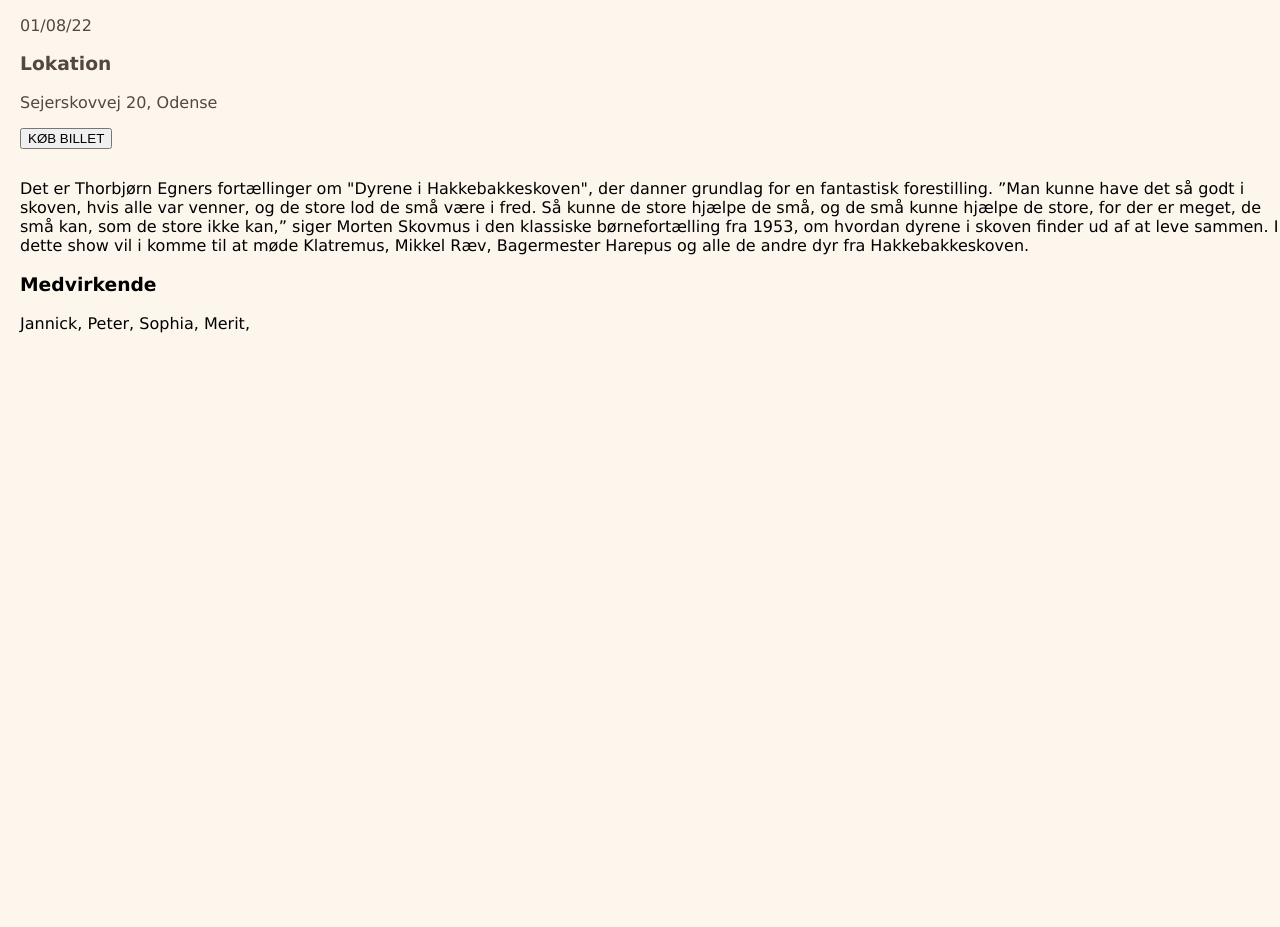
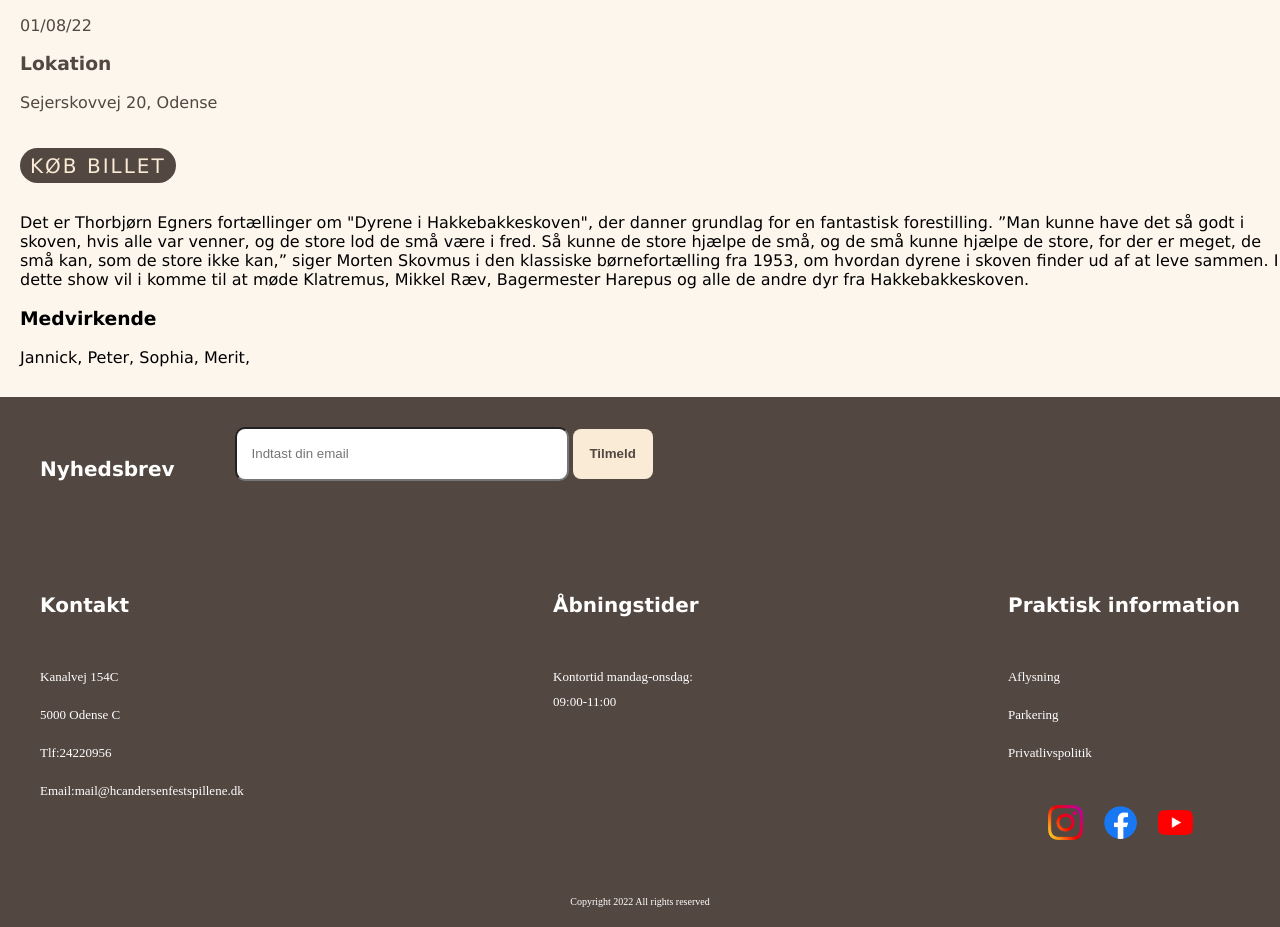
Before and after one commit to soklope/project5, a plain HTML site: page preview.html in a window 1280 px wide. Shown: the part 968-1895 px from the top of the page. Before the commit the page ends 1301 px from the top, so only its background shows below. Drawn offline with Linux system fonts and the light colour scheme.

Commit message:
update footer

```diff
--- a/preview.html
+++ b/preview.html
@@ -58,7 +58,7 @@
             <h3>Lokation</h3>
             <p>Sejerskovvej 20, Odense</p>
             <div class="call-to-action">
-                <button id="ticketButton" onclick="ticketLink()">KØB BILLET</button>
+                <button class="button" id="ticketButton" onclick="ticketLink()">KØB BILLET</button>
             </div>
         </div>
 
@@ -75,8 +75,54 @@
 
             <div id="cast">
             </div>
-
         </div>
    </main>
+
+    <footer>
+        <div class="newsletter">
+            <h3>Nyhedsbrev</h3>
+            <form id="myForm" action="?">
+                <input type="email" placeholder="Indtast din email">
+                <button type="submit" class="submit">Tilmeld</button>
+            </form>
+        </div>
+
+        <div class="main">
+            <div class="links">
+                <h6>Kontakt</h6>
+                <p>Kanalvej 154C</p>
+                <p>5000 Odense C</p>
+                <p>Tlf:24220956</p>
+                <p>Email:mail@hcandersenfestspillene.dk</p>
+            </div>
+
+            <div class="links">
+                <h6>Åbningstider</h6>
+                <p>Kontortid mandag-onsdag: <br> 09:00-11:00</p>
+            </div>
+            <div class="links">
+                <h6>Praktisk information</h6>
+                <p>Aflysning</p>
+                <p>Parkering</p>
+                <p>Privatlivspolitik</p>
+                <ul class="social-icons">
+                    <li>
+                    <a href="#"><img class="icons" src="billeder/instagram.png" alt="ikon"></a>
+                    </li>
+                    <li>
+                    <a href="#"><img class="icons" src="billeder/facebook.png" alt="ikon"></a>
+                    </li>
+                    <li>
+                    <a href="#"><img class="icons" src="billeder/youtube.png" alt="ikon"></a>
+                    </li>
+                </ul>
+            </div>
+        </div>
+
+        <div class="copyright">
+            <p>Copyright 2022 All rights reserved</p>
+        </div>
+    </footer>
+
 </body>
 </html>
--- a/style.css
+++ b/style.css
@@ -101,7 +101,22 @@ video {
     position: absolute;
     top: 27px;
     right: 16px;
-    height: 35px;
+    border: 0;
+    background-color: #fdf6ed;
+    font-family: 'Lucida Sans', 'Lucida Sans Regular', 'Lucida Grande', 'Lucida Sans Unicode', Verdana, sans-serif;
+    font-size: 20px;
+    letter-spacing: 2px;
+    border-radius: 20px;
+    padding-left: 12px;
+    padding-right: 12px;
+    padding-top: 5px;
+    padding-bottom: 5px;
+}
+
+.billet {
+    position: absolute;
+    bottom: 8px;
+    right: 16px;
     margin-bottom: 50px;
     border: 0;
     background-color: #fdf6ed;
@@ -109,22 +124,10 @@ video {
     font-size: 20px;
     letter-spacing: 2px;
     border-radius: 20px;
-    padding: 3px 15px 0px 15px;
-}
-
-.billet {
-    position: absolute;
-    bottom: 8px;
-    right: 16px;
-    height: 35px;
-    margin-bottom: 50px;
-    border: 0;
-    background-color: #fdf6ed;
-    font-family: 'Lucida Sans', 'Lucida Sans Regular', 'Lucida Grande', 'Lucida Sans Unicode', Verdana, sans-serif;
-    font-size: 20px;
-    letter-spacing: 2px;
-    border-radius: 20px;
-    padding: 3px 15px 0px 15px;
+    padding-left: 12px;
+    padding-right: 12px;
+    padding-top: 5px;
+    padding-bottom: 5px;
 }
 
 .slidetext1{
@@ -262,6 +265,7 @@ footer{
     width: 300px;
     padding: 0 15px;
     outline: none;
+    border-radius: 10px;
   }
 
   .newsletter form button {
@@ -331,6 +335,10 @@ footer{
     font-size: 10px;
     text-align: center;
     color:white;
+  }
+
+  #cast {
+    padding-bottom: 30px;
   }
 
 /* FOOTER */
--- a/timer.js
+++ b/timer.js
@@ -1,6 +1,6 @@
 //* SØREN JS START *//
 const startingMinutes = 0.1;
-let time = startingMinutes * 60;
+let time = startingMinutes * 100;
 
 const myLinks = document.getElementById("myLinks");
 const countdownEl = document.getElementById("countdown");
```
Also changed, not shown: index.html (+0 -2 lines).
